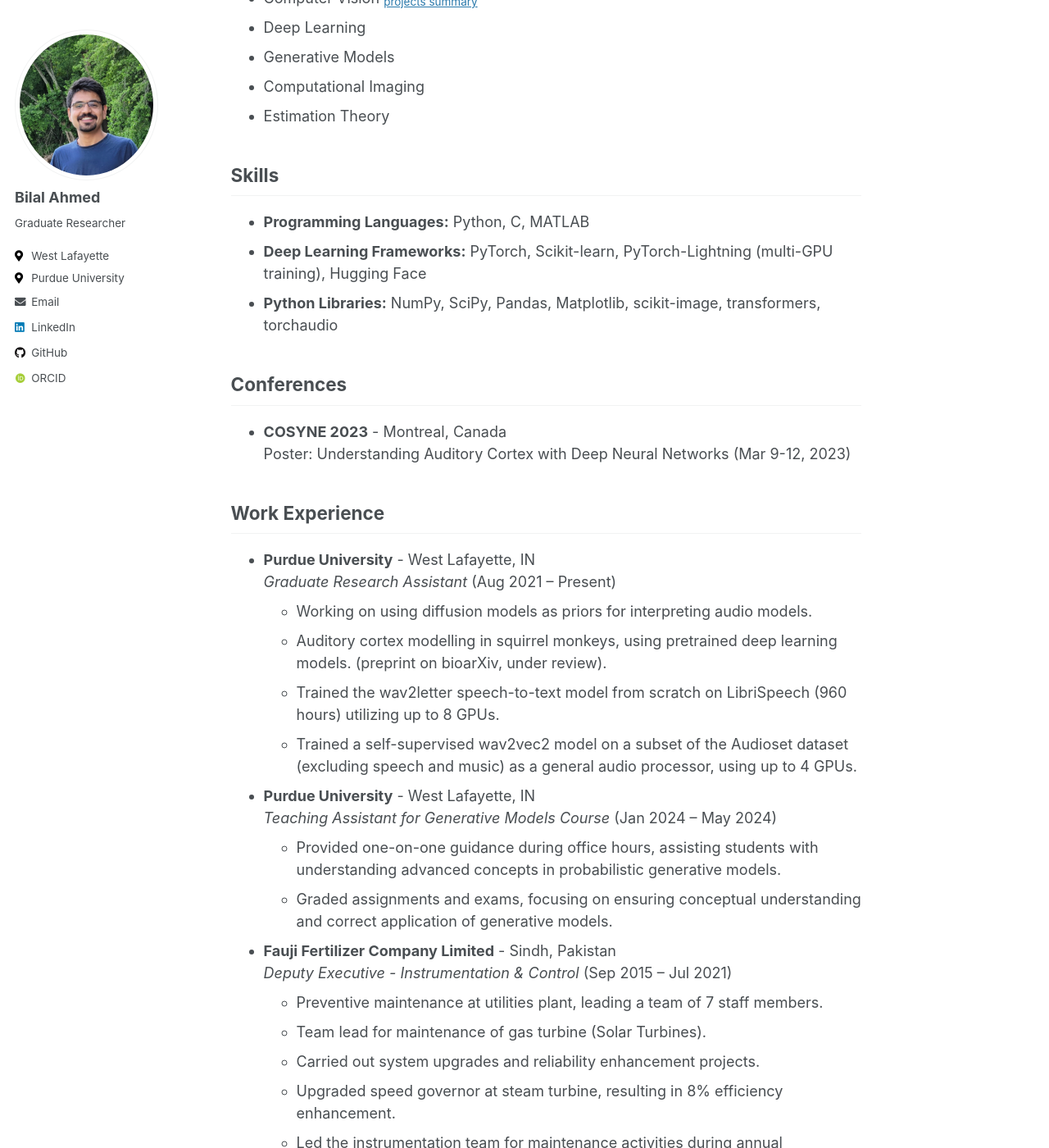
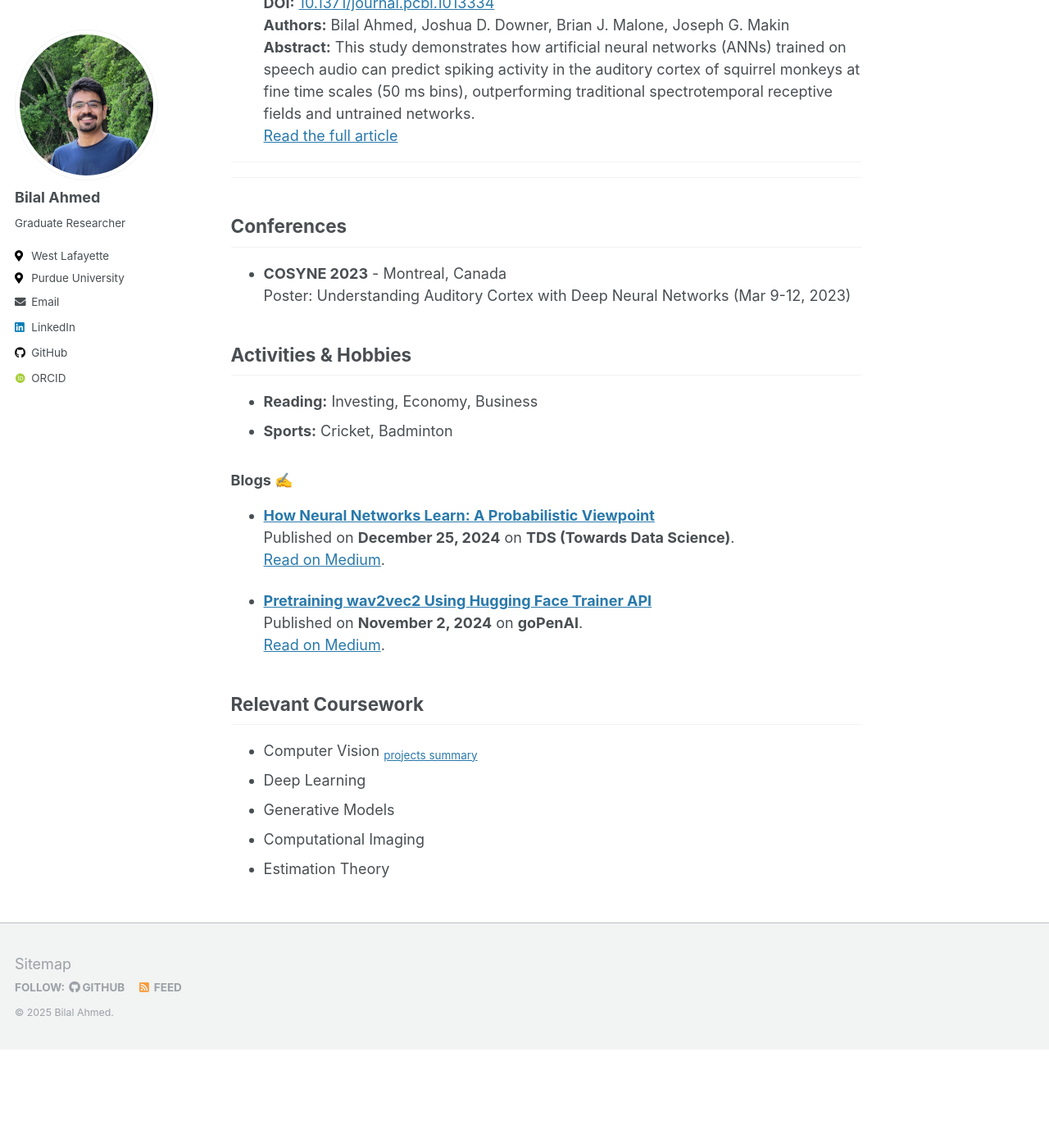
Before and after one commit to bilalhsp/bilalhsp.github.io, a Jekyll site: the page built from _pages/home.md, in a window 1280 px wide and 1400 px high, scrolled down 1043 px. Shown: the whole window at 82% size. Built offline with Jekyll 4.4.1, drawn with Linux system fonts in a browser that asks for light colours; some web fonts are replaced; after the commit the page ends 2323 px from its top, so only the background shows below that; some of the changed text lies outside the part shown.

Commit message:
Revise home page with new publications and updates

```diff
--- a/_pages/home.md
+++ b/_pages/home.md
@@ -33,9 +33,38 @@ I am looking for internship opportunities to explore my interest further. -->
 
 ## Recent Updates 📢
 
-- 📰 **[Deep Neural Networks Explain Spiking Activity in Auditory Cortex](https://www.biorxiv.org/content/10.1101/2024.11.12.623280v1.abstract)**
-  Published on **November 14, 2024** on **BioRxiv** (preprint, under peer review).
-  [Read on BioRxiv](https://www.biorxiv.org/content/10.1101/2024.11.12.623280v1.abstract).
+- 📰 **[Deep Neural Networks Explain Spiking Activity in Auditory Cortex](https://journals.plos.org/ploscompbiol/article?id=10.1371/journal.pcbi.1013334)**
+  Published on **August 25, 2025** in **PLOS Computational Biology**.
+  **Abstract:** This study demonstrates how artificial neural networks (ANNs) trained on speech audio can predict spiking activity in the auditory cortex of squirrel monkeys at fine time scales (50 ms bins), outperforming traditional spectrotemporal receptive fields and untrained networks.
+  [Read the full article](https://journals.plos.org/ploscompbiol/article?id=10.1371/journal.pcbi.1013334)
+
+- 📝 Added new notes on diffusion models in [diffusion-hub](https://github.com/bilalhsp/diffusion-hub).
+- 🎧 Updated pretraining scripts in [audio-dnn](https://github.com/bilalhsp/audio-dnn).
+
+---
+
+## 🔬 Publications
+
+- 📰 **[Deep Neural Networks Explain Spiking Activity in Auditory Cortex](https://journals.plos.org/ploscompbiol/article?id=10.1371/journal.pcbi.1013334)**
+  Published on **August 25, 2025** in **PLOS Computational Biology**.
+  **DOI:** [10.1371/journal.pcbi.1013334](https://doi.org/10.1371/journal.pcbi.1013334)
+  **Authors:** Bilal Ahmed, Joshua D. Downer, Brian J. Malone, Joseph G. Makin
+  **Abstract:** This study demonstrates how artificial neural networks (ANNs) trained on speech audio can predict spiking activity in the auditory cortex of squirrel monkeys at fine time scales (50 ms bins), outperforming traditional spectrotemporal receptive fields and untrained networks.
+  [Read the full article](https://journals.plos.org/ploscompbiol/article?id=10.1371/journal.pcbi.1013334)
+
+---
+
+---
+
+
+
+## Conferences
+- **COSYNE 2023** - Montreal, Canada
+  Poster: Understanding Auditory Cortex with Deep Neural Networks (Mar 9-12, 2023)
+
+## Activities & Hobbies
+- **Reading:** Investing, Economy, Business
+- **Sports:** Cricket, Badminton
 
 ### Blogs ✍️
 - **[How Neural Networks Learn: A Probabilistic Viewpoint](https://medium.com/towards-data-science/how-neural-networks-learn-a-probabilistic-viewpoint-0f6a78dc58e2)**
@@ -98,18 +127,13 @@ I am looking for internship opportunities to explore my interest further. -->
 |-------------------------------|------------------------|
 | • Introduction to Deep Learning (A+)   | • Estimation Theory (A)   |
 | • Deep Learning (A+)      | • Computational Imaging (Image Processing II) (A)       |
-| • Generative Models (A)     | • Computer Vision (In-progress)                        |
- -->
+| • Generative Models (A)     | • Computer Vision (In-progress)
 
 
 ## Skills
 - **Programming Languages:** Python, C, MATLAB
 - **Deep Learning Frameworks:** PyTorch, Scikit-learn, PyTorch-Lightning (multi-GPU training), Hugging Face
-- **Python Libraries:** NumPy, SciPy, Pandas, Matplotlib, scikit-image, transformers, torchaudio
-
-## Conferences
-- **COSYNE 2023** - Montreal, Canada
-  Poster: Understanding Auditory Cortex with Deep Neural Networks (Mar 9-12, 2023)
+- **Python Libraries:** NumPy, SciPy, Pandas, Matplotlib, scikit-image, transformers, torchaudio|
 
 ## Work Experience
 
```
Also changed, not shown: other parts of _pages/home.md (+6 -3 lines).
